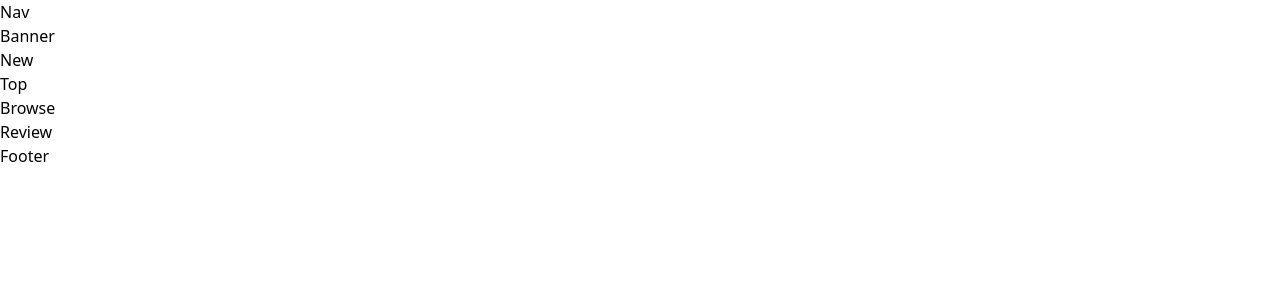
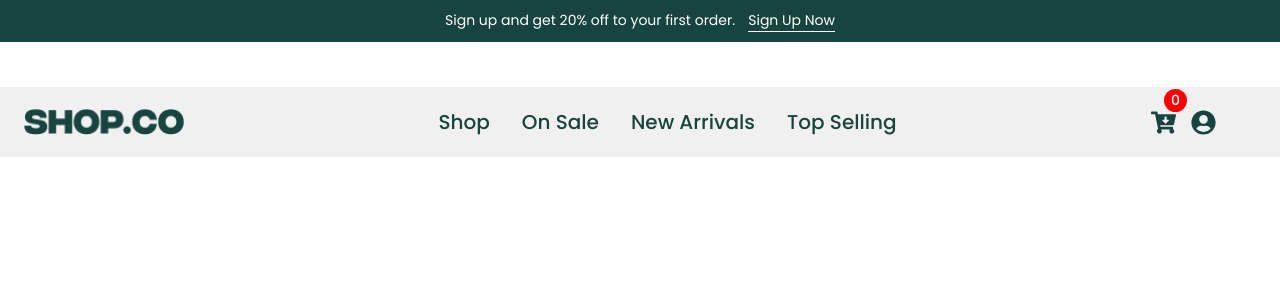
Before and after one commit to MariumAkterDev/SHOP.CO, a React (Vite) app: page / in a window 1280 px wide. Shown: the top 300 px of the page. Built offline with nearby package versions, Linux system fonts and the light colour scheme.

Commit message:
third commit

```diff
--- a/index.html
+++ b/index.html
@@ -1,13 +1,23 @@
 <!doctype html>
 <html lang="en">
+
 <head>
   <meta charset="UTF-8" />
   <link rel="icon" type="image/svg+xml" href="/images/favicon.png" />
   <meta name="viewport" content="width=device-width, initial-scale=1.0" />
+  <!-- ================================Poppins fon================================ -->
+  <link rel="preconnect" href="https://fonts.googleapis.com">
+  <link rel="preconnect" href="https://fonts.gstatic.com" crossorigin>
+  <link
+    href="https://fonts.googleapis.com/css2?family=Poppins:ital,wght@0,100;0,200;0,300;0,400;0,500;0,600;0,700;0,800;0,900;1,100;1,200;1,300;1,400;1,500;1,600;1,700;1,800;1,900&display=swap"
+    rel="stylesheet">
+
   <title>Shop.Co</title>
 </head>
+
 <body>
   <div id="root"></div>
   <script type="module" src="/src/main.jsx"></script>
 </body>
+
 </html>
--- a/package.json
+++ b/package.json
@@ -12,6 +12,7 @@
   "dependencies": {
     "react": "^18.3.1",
     "react-dom": "^18.3.1",
+    "react-icons": "^5.4.0",
     "react-router-dom": "^7.1.1"
   },
   "devDependencies": {
--- a/src/Components/NavBar/Nav.css
+++ b/src/Components/NavBar/Nav.css
@@ -0,0 +1,56 @@
+/* ------------------------------------------------Header----------------------------------------- */
+.headerPart{
+    @apply bg-brand-Color py-[10px]
+}
+.headTxt{
+    @apply w-[390px] m-auto  flex justify-between
+}
+.headTxt .headTxtP{
+    @apply text-[#fff] text-[14px] font-poppins font-normal
+}
+.headsignUp{
+    @apply text-[#fff] text-[14px] font-poppins font-normal border-b-[1px] border-b-[#fff]
+}
+/* ------------------------------------------------Nav----------------------------------------- */
+.NavRow{
+    @apply my-[45px] py-[10px]  px-[24px] bg-secondColor-F0 flex items-center justify-between
+}
+.logoCol .logo{
+    @apply w-[160px]
+}
+.navMenuCol ul{
+    @apply flex items-center gap-3
+}
+.navMenuCol ul li {
+    @apply leading-[50px] px-[10px] text-center text-brand-Color text-[20px] font-poppins font-medium hover:bg-brand-Color hover:text-[#fff]
+}
+/* ------------------------------------------------Nav Icons---------------------------------------- */
+.menuIcon{
+    @apply flex items-center gap-[15px] text-brand-Color pr-[40px] text-[25px] relative
+}
+
+.shoppingCart{
+    @apply bg-brand-Color px-[10px] py-[6px] relative
+}
+.cartBgChild{
+    @apply w-[15px] h-[15px] bg-brand-Color rotate-[45deg] absolute bottom-[-7px] left-[50%] translate-x-[-50%] rounded-tl-full
+}
+.shoppingCartP{
+    @apply text-[#fff] text-[13px] font-poppins font-normal
+}
+.navCartPop{
+    @apply  absolute top-[-47px] left-[-50px] z-[50] hidden
+}
+.navCartMain:hover .navCartPop{
+    @apply block
+}
+.navAccountPop{
+    @apply  absolute top-[-50px] left-[13px] z-[50] hidden
+}
+.navAccountMain:hover .navAccountPop{
+    @apply block
+}
+/* -----------------------------------Nav Cart Badge----------------------------------------- */
+.navCartBadge h6{
+    @apply bg-[red] w-[23px] h-[23px] rounded-full flex justify-center items-center text-[#fff] text-[14px] font-poppins font-medium absolute top-[-21px] left-[13px]
+}
--- a/src/Components/NavBar/Nav.jsx
+++ b/src/Components/NavBar/Nav.jsx
@@ -1,10 +1,84 @@
-import React from 'react'
-import './Nav.css'
+import React from "react";
+import "./Nav.css";
+import { Link } from "react-router-dom";
+import logo from "../../assets/images/logo.png";
+import { FaUserCircle } from "react-icons/fa";
+import { FaCartArrowDown } from "react-icons/fa";
+import { CgProfile } from "react-icons/cg";
 
 const Nav = () => {
   return (
-    <div>Nav</div>
-  )
-}
+    <>
+      <div className="NavFull">
+        {/* --------------------------------Header-------------------------------------------- */}
+        <div className="headerPart">
+          <div className="headTxt">
+            <p className="headTxtP">
+              Sign up and get 20% off to your first order.
+            </p>
+            <Link className="headsignUp">Sign Up Now</Link>
+          </div>
+        </div>
+        {/* -------------------------------------Nav----------------------------------------- */}
+        <div className="container">
+          <div className="NavRow">
+            <div className="logoCol">
+              <img src={logo} alt="logo" className="logo" />
+            </div>
+            <div className="navMenuCol">
+              <ul>
+                <li>
+                  <Link>Shop</Link>
+                </li>
+                <li>
+                  <Link>On Sale</Link>
+                </li>
+                <li>
+                  <Link>New Arrivals</Link>
+                </li>
+                <li>
+                  <Link>Top Selling</Link>
+                </li>
+              </ul>
+            </div>
+            <div className="menuIcon">
+              <div className="navCartMain">
+                <Link className="navCartIcon ">
+                  <FaCartArrowDown />
+                </Link>
+                {/* -------------------------------NavCartPopUp------------------------ */}
+                <div className="navCartPop">
+                  <div className="shoppingCart">
+                    <p className="shoppingCartP">Shopping Cart</p>
+                    <div className="cartBgChild"></div>
+                  </div>
+                </div>
+                {/* -------------------------------NavCartPopUp------------------------ */}
+                <div className="navCartBadge">
+                  <h6>0</h6>
+                </div>
+              </div>
 
-export default Nav
+              <div className="navAccountMain">
+                <Link className="navAccountIcon">
+                  <FaUserCircle />
+                </Link>
+                {/* -------------------------------NavAccountPopUp------------------------ */}
+                <div className="navAccountPop">
+                  <div className="shoppingCart">
+                    <p className="shoppingCartP">Account</p>
+                    <div className="cartBgChild"></div>
+                  </div>
+                </div>
+                {/* -------------------------------NavAccountPopUp------------------------ */}
+              </div>
+            </div>
+          </div>
+        </div>
+        {/* xxxxxxxxxxxxxxxxxxxxxxxxxxxxxxx NavBar Ends xxxxxxxxxxxxxxxxxxxxxxxxxxxxxxxxxxxxxxxxxxxxxx */}
+      </div>
+    </>
+  );
+};
+
+export default Nav;
--- a/src/Pages/HomePage.jsx
+++ b/src/Pages/HomePage.jsx
@@ -9,12 +9,12 @@ import Footer from '../Components/Footer/Footer'
 const HomePage = () => {
   return (
     <>
-      <Banner/>
-      <New/>
-      <Top/>
-      <Browse/>
-      <Review/>
-      <Footer/>
+      {/* <Banner/> */}
+      {/* <New/> */}
+      {/* <Top/> */}
+      {/* <Browse/> */}
+      {/* <Review/> */}
+      {/* <Footer/> */}
     </>
   )
 }
--- a/tailwind.config.js
+++ b/tailwind.config.js
@@ -8,7 +8,16 @@ export default {
     container: {
       center: true,
     },
-    extend: {},
+    fontFamily: {
+      'poppins': ['Poppins', 'serif'],
+
+    },
+    extend: {
+      colors: {
+        'brand-Color': '#18443F',
+        'secondColor-F0': '#F0F0F0',
+      },
+    },
 
   },
   plugins: [],
```
Also changed, not shown: src/assets/images/logo.png (added), 1 other file (tests, documents, lock files or other folders). Lines whose indentation alone changed are shown as unchanged.
